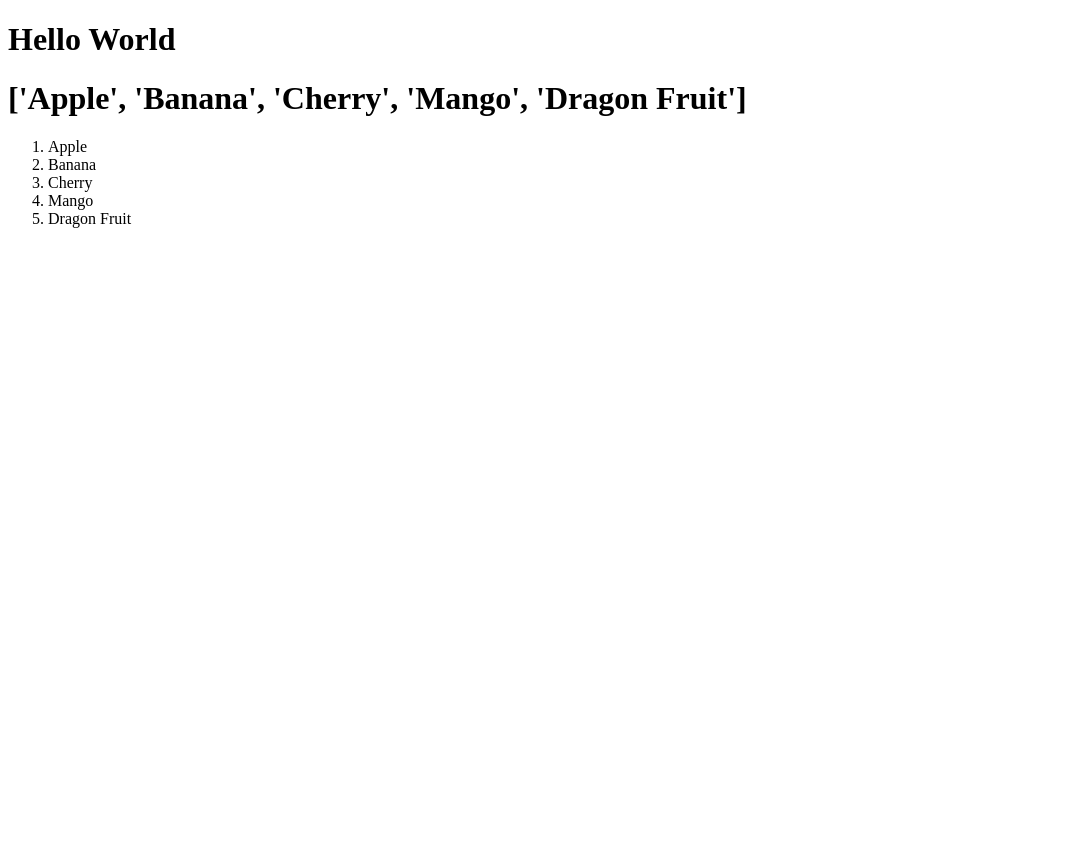
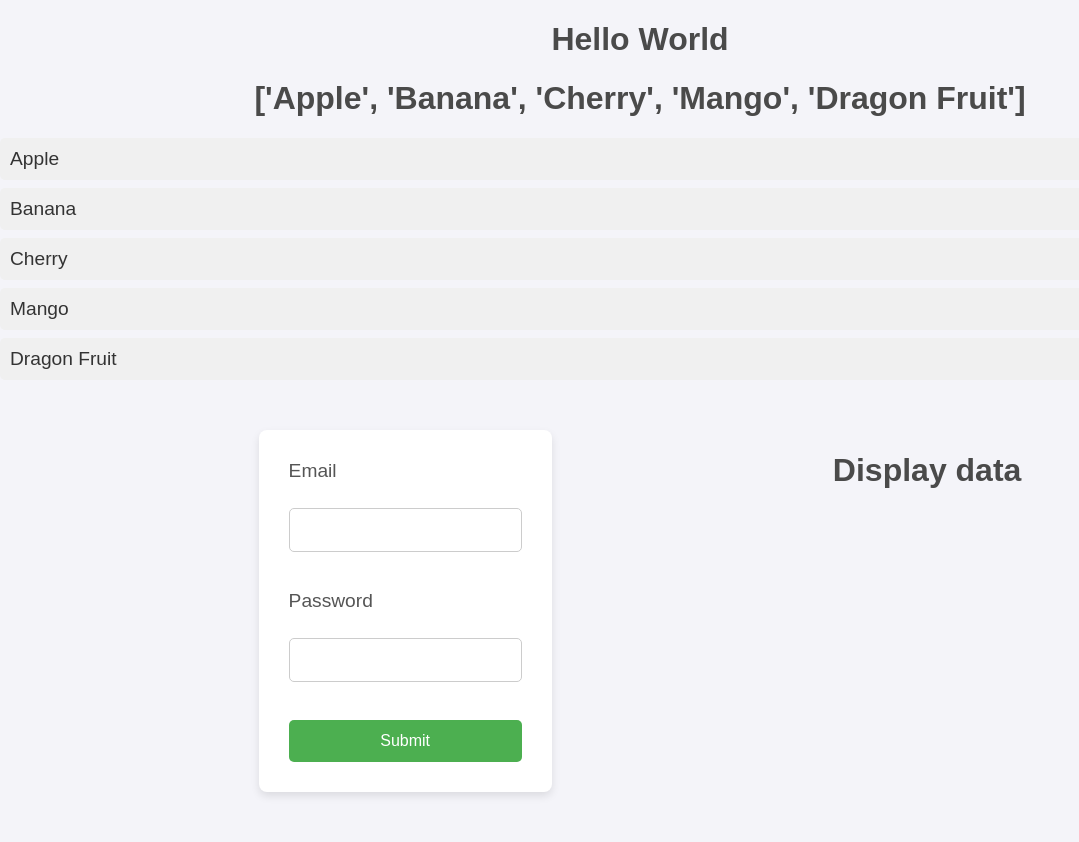
Before and after one commit to arpitparekh/django_virat_kohli, a Django app: page /show_text/ in a window 1280 px wide. Shown: the whole page, without its empty margins (0-1079 px from the left). Before the commit the page ends 228 px from the top, so only its background shows below. Run offline with Django 5.2, Linux system fonts and the light colour scheme.

Commit message:
contact_form

```diff
--- a/first_project/screen_one/templates/show_text.html
+++ b/first_project/screen_one/templates/show_text.html
@@ -4,6 +4,115 @@
     <meta charset="UTF-8" />
     <meta name="viewport" content="width=device-width, initial-scale=1.0" />
     <title>Show Text</title>
+
+    <style>
+      /* General styling */
+      body {
+        font-family: 'Arial', sans-serif;
+        background-color: #f4f4f9;
+        color: #333;
+        margin: 0;
+        padding: 0;
+      }
+
+      h1 {
+        text-align: center;
+        color: #4a4a4a;
+        font-size: 2rem;
+      }
+
+      /* Styling for container */
+      .container {
+        display: flex;
+        justify-content: space-around;
+        margin: 50px auto;
+        width: 80%;
+        max-width: 1200px;
+        gap: 20px;
+      }
+
+      /* Form section styling */
+      form {
+        display: flex;
+        flex-direction: column;
+        justify-content: center;
+        background-color: #ffffff;
+        border-radius: 8px;
+        padding: 30px;
+        box-shadow: 0 4px 8px rgba(0, 0, 0, 0.1);
+      }
+
+      label {
+        font-size: 1.2rem;
+        margin-bottom: 8px;
+        color: #555;
+      }
+
+      input[type="email"],
+      input[type="password"] {
+        padding: 12px;
+        margin-bottom: 20px;
+        border: 1px solid #ccc;
+        border-radius: 5px;
+        font-size: 1rem;
+      }
+
+      input[type="submit"] {
+        background-color: #4CAF50;
+        color: white;
+        border: none;
+        padding: 12px;
+        border-radius: 5px;
+        cursor: pointer;
+        font-size: 1rem;
+        transition: background-color 0.3s ease;
+      }
+
+      input[type="submit"]:hover {
+        background-color: #45a049;
+      }
+
+      /* Styling for data display section */
+      .data-display {
+        background-color: #e3f9e5;
+        padding: 30px;
+        border-radius: 8px;
+        text-align: center;
+        box-shadow: 0 4px 8px rgba(0, 0, 0, 0.1);
+      }
+
+      .data-display h1 {
+        color: #4CAF50;
+        font-size: 1.8rem;
+      }
+
+      /* List styling */
+      ol {
+        list-style: none;
+        padding-left: 0;
+        font-size: 1.2rem;
+      }
+
+      ol li {
+        background-color: #f0f0f0;
+        margin: 8px 0;
+        padding: 10px;
+        border-radius: 5px;
+        transition: background-color 0.2s ease;
+      }
+
+      ol li:hover {
+        background-color: #dcdcdc;
+      }
+
+      /* Responsive adjustments */
+      @media (max-width: 768px) {
+        .container {
+          flex-direction: column;
+        }
+      }
+    </style>
+
   </head>
   <body>
     <h1>{{text}}</h1>
@@ -17,7 +126,24 @@
 
     </ol>
 
+    <div class="container">
 
+      <div>
+        <form action="">
+          <label for="email"> Email </label><br>
+          <input type="email" name="email" id="email" /><br>
+
+          <label for="password"> Password </label><br>
+          <input type="password" name="password" id="password" /><br>
+
+          <input type="submit" value="Submit" />
+        </form>
+      </div>
+
+      <div>
+        <h1> Display data </h1>
+      </div>
+    </div>
 
   </body>
 </html>
```
Also changed, not shown: first_project/first_project/settings.py (+6 -2 lines).
